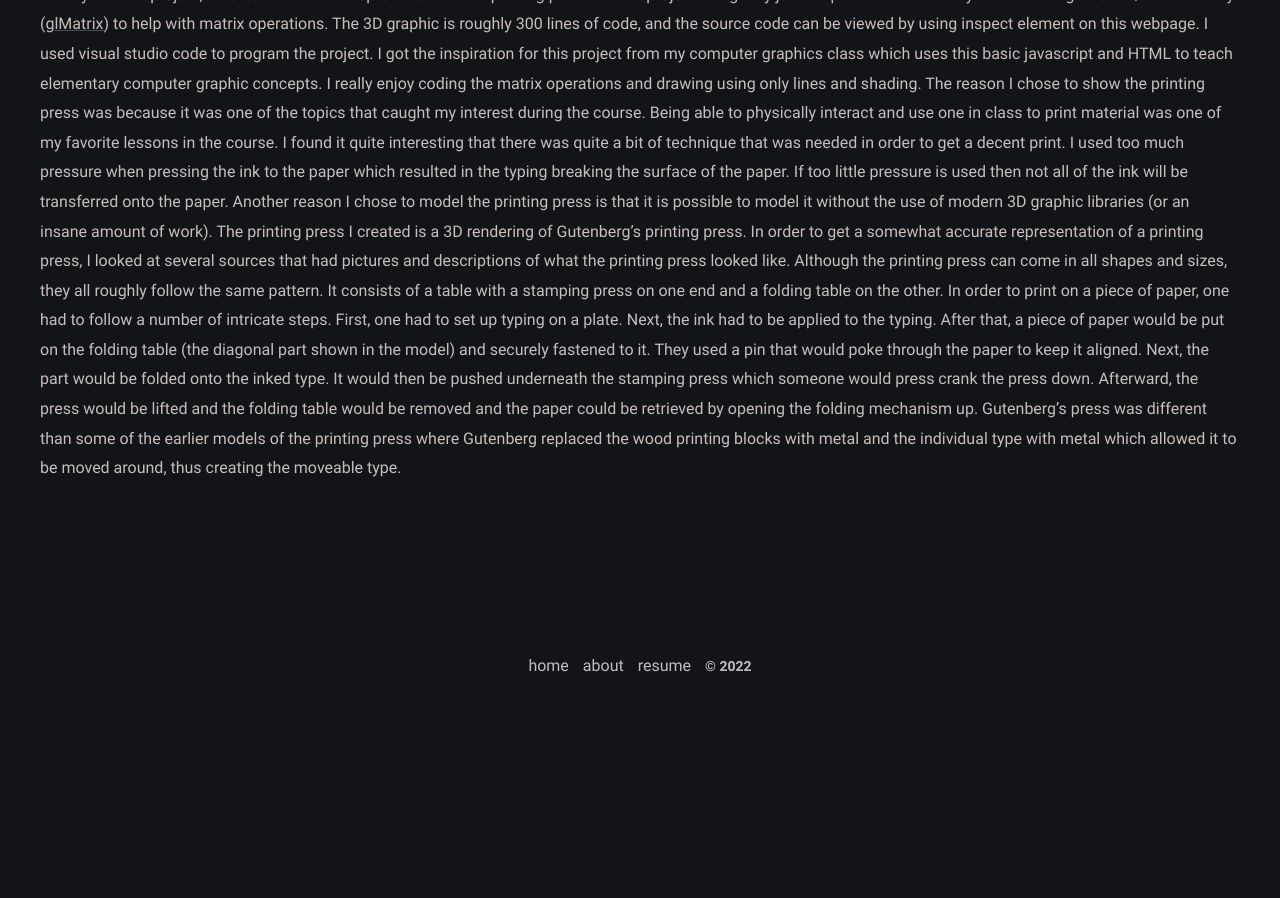
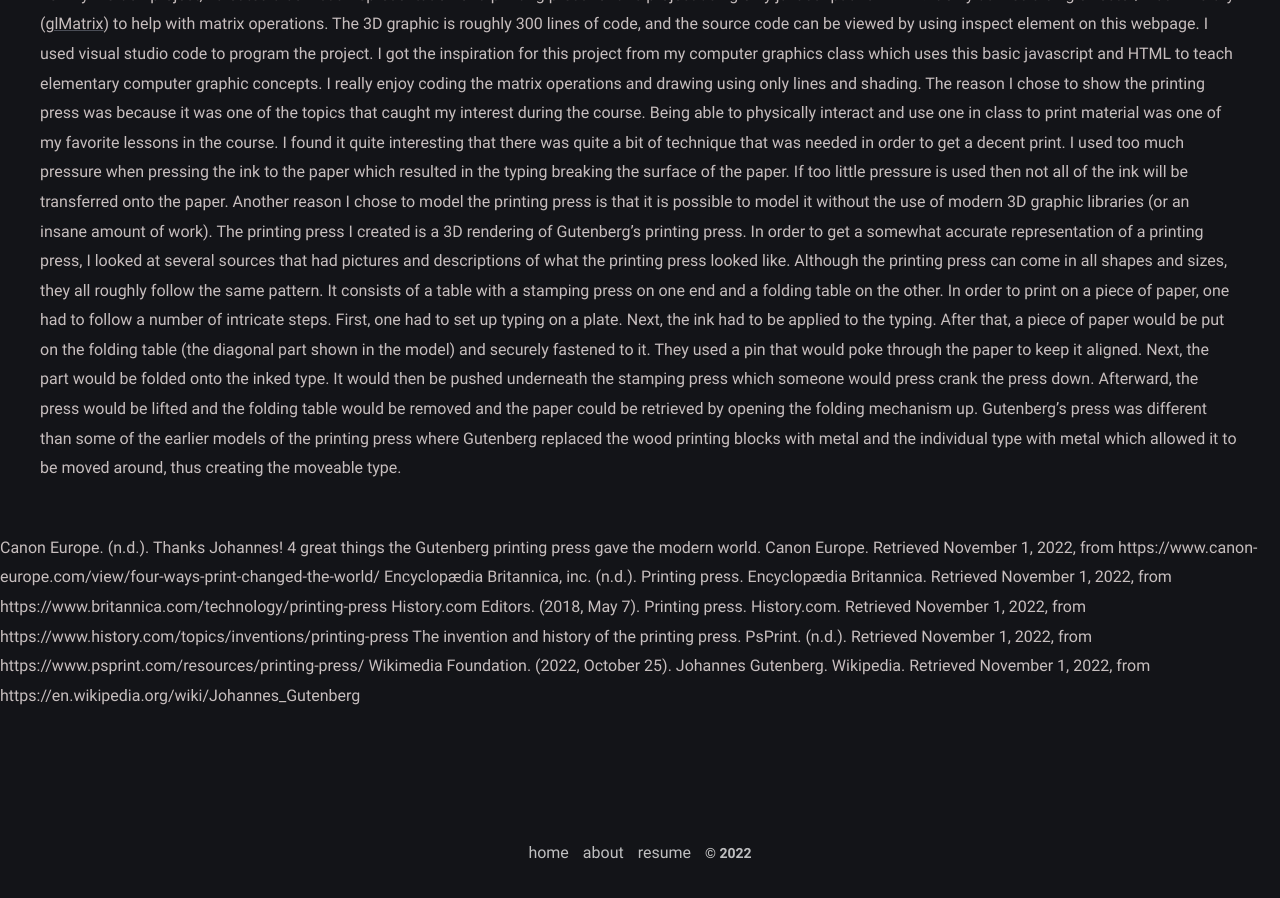
Before and after one commit to amorin5/amorin5.github.io, a Jekyll site: the page built from book.md, in a window 1280 px wide and 900 px high, scrolled down 932 px. Built offline with Jekyll 4.4.1, drawn with Linux system fonts in a browser that asks for light colours; before the commit the page ends 1644 px from its top, so only the background shows below that.

Commit message:
works cited

```diff
--- a/_layouts/book.html
+++ b/_layouts/book.html
@@ -84,8 +84,16 @@ layout: compress
         For my LIS 351 project, I created a 3d visual representation of a printing press for this project using only javascript and HTML. It only utilizes a single vector/matrix library (<a href="https://glmatrix.net/">glMatrix</a>) to help with matrix operations. The 3D graphic is roughly 300 lines of code, and the source code can be viewed by using inspect element on this webpage. I used visual studio code to program the project. I got the inspiration for this project from my computer graphics class which uses this basic javascript and HTML to teach elementary computer graphic concepts. I really enjoy coding the matrix operations and drawing using only lines and shading.
 The reason I chose to show the printing press was because it was one of the topics that caught my interest during the course. Being able to physically interact and use one in class to print material was one of my favorite lessons in the course. I found it quite interesting that there was quite a bit of technique that was needed in order to get a decent print. I used too much pressure when pressing the ink to the paper which resulted in the typing breaking the surface of the paper. If too little pressure is used then not all of the ink will be transferred onto the paper. Another reason I chose to model the printing press is that it is possible to model it without the use of modern 3D graphic libraries (or an insane amount of work).
 The printing press I created is a 3D rendering of Gutenberg’s printing press. In order to get a somewhat accurate representation of a printing press, I looked at several sources that had pictures and descriptions of what the printing press looked like. Although the printing press can come in all shapes and sizes, they all roughly follow the same pattern. It consists of a table with a stamping press on one end and a folding table on the other. In order to print on a piece of paper, one had to follow a number of intricate steps. First, one had to set up typing on a plate. Next, the ink had to be applied to the typing. After that, a piece of paper would be put on the folding table (the diagonal part shown in the model) and securely fastened to it. They used a pin that would poke through the paper to keep it aligned. Next, the part would be folded onto the inked type. It would then be pushed underneath the stamping press which someone would press crank the press down. Afterward, the press would be lifted and the folding table would be removed and the paper could be retrieved by opening the folding mechanism up. Gutenberg’s press was different than some of the earlier models of the printing press where Gutenberg replaced the wood printing blocks with metal and the individual type with metal which allowed it to be moved around, thus creating the moveable type.
+    </p>
+    <p>
+        Canon Europe. (n.d.). Thanks Johannes! 4 great things the Gutenberg printing press gave the modern world. Canon Europe. Retrieved November 1, 2022, from https://www.canon-europe.com/view/four-ways-print-changed-the-world/
+        Encyclopædia Britannica, inc. (n.d.). Printing press. Encyclopædia Britannica. Retrieved November 1, 2022, from https://www.britannica.com/technology/printing-press
+        History.com Editors. (2018, May 7). Printing press. History.com. Retrieved November 1, 2022, from https://www.history.com/topics/inventions/printing-press
+        The invention and history of the printing press. PsPrint. (n.d.). Retrieved November 1, 2022, from https://www.psprint.com/resources/printing-press/
+        Wikimedia Foundation. (2022, October 25). Johannes Gutenberg. Wikipedia. Retrieved November 1, 2022, from https://en.wikipedia.org/wiki/Johannes_Gutenberg
 
     </p>
+
     {% include footer.html %}
 
 </body>
```
